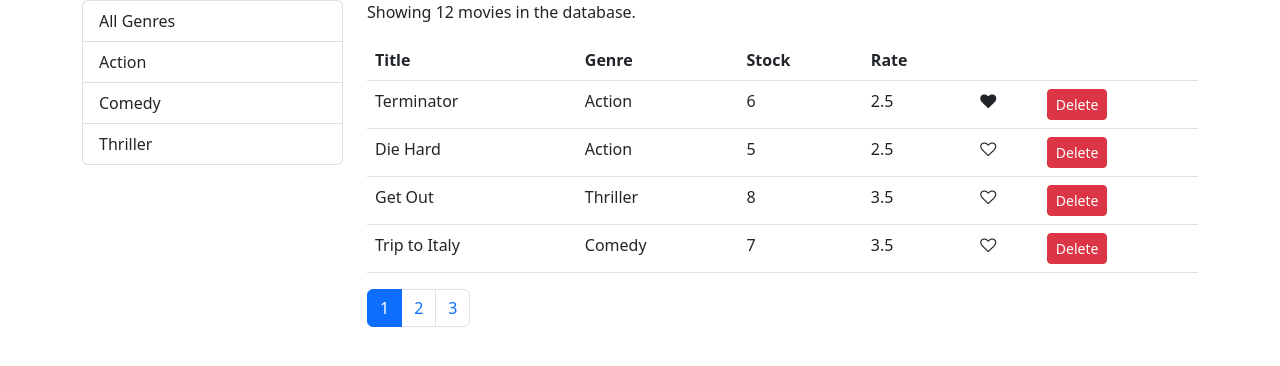
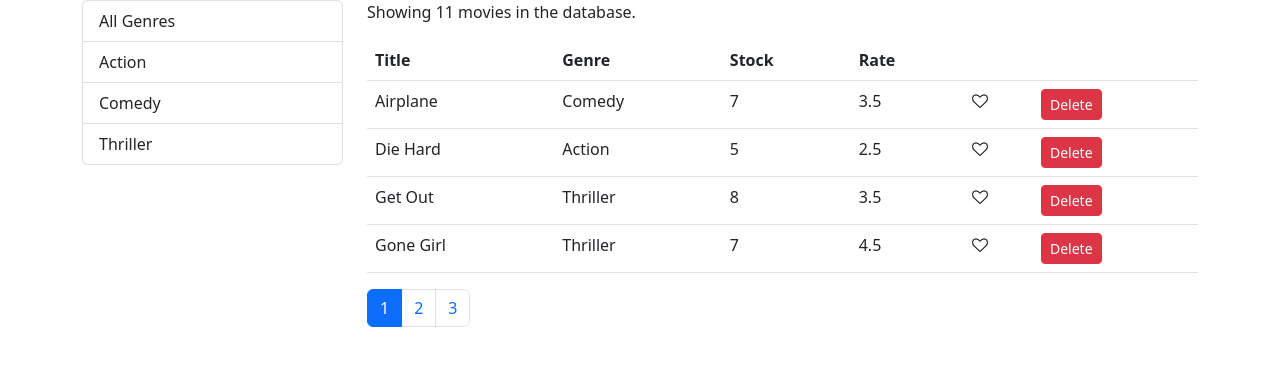
Before and after one commit to mukeshkr123/Vidly, a React (Create React App) app: page / in a window 1280 px wide. Shown: the top 366 px of the page. Built offline with nearby package versions, Linux system fonts and the light colour scheme.

Commit message:
sorting asendinf and desindeng by tittle

```diff
--- /dev/null
+++ b/src/components/MovieTable.jsx
@@ -0,0 +1,44 @@
+import React from "react";
+import Like from "./common/Like";
+
+const MovieTable = (props) => {
+  const { movies, onDelete, onLike, onSort } = props;
+
+  return (
+    <table className="table">
+      <thead>
+        <tr>
+          <th onClick={() => onSort("title")}>Title</th>
+          <th onClick={() => onSort("genre.name")}>Genre</th>
+          <th onClick={() => onSort("numberInStock")}>Stock</th>
+          <th onClick={() => onSort("dailyRentalRate")}>Rate</th>
+          <th />
+          <th />
+        </tr>
+      </thead>
+      <tbody>
+        {movies.map((movie) => (
+          <tr key={movie._id}>
+            <td>{movie.title}</td>
+            <td>{movie.genre.name}</td>
+            <td>{movie.numberInStock}</td>
+            <td>{movie.dailyRentalRate}</td>
+            <td>
+              <Like liked={movie.liked} onClick={() => onLike(movie)} />
+            </td>
+            <td>
+              <button
+                onClick={() => onDelete(movie)}
+                className="btn btn-danger btn-sm"
+              >
+                Delete
+              </button>
+            </td>
+          </tr>
+        ))}
+      </tbody>
+    </table>
+  );
+};
+
+export default MovieTable;
--- a/src/components/Movies.jsx
+++ b/src/components/Movies.jsx
@@ -1,21 +1,24 @@
 import React, { Component } from "react";
-import Like from "./common/Like";
 import { getMovies } from "../services/fakeMovieService";
 import Pagination from "./common/Pagination";
 import { Paginate } from "../utils/Paginate";
 import ListGroup from "./common/ListGroup";
 import { getGenres } from "../services/fakeGenreService";
+import MovieTable from "./MovieTable";
+import _ from "lodash";
 
 class Movies extends Component {
   state = {
     movies: [],
     pageSize: 4,
+
     currentPage: 1,
     genres: [],
+    sortColumn: { path: "title", order: "asc" },
   };
 
   componentDidMount() {
-    const genres = [{ name: "All Genres" }, ...getGenres()];
+    const genres = [{ _id: "", name: "All Genres" }, ...getGenres()];
     this.setState({ movies: getMovies(), genres });
   }
 
@@ -40,12 +43,24 @@
     this.setState({ selectedGenre: genre, currentPage: 1 });
   };
 
+  handleSort = (path) => {
+    const sortColumn = { ...this.state.sortColumn };
+    if (sortColumn.path === path)
+      sortColumn.order = sortColumn.order === "asc" ? "desc" : "asc";
+    else {
+      sortColumn.path = path;
+      sortColumn.order = "asc";
+    }
+    this.setState({ sortColumn });
+  };
+
   render() {
     const { length: count } = this.state.movies;
     const {
       pageSize,
       currentPage,
       selectedGenre,
+      sortColumn,
       movies: allmovies,
     } = this.state;
 
@@ -56,7 +71,9 @@
         ? allmovies.filter((m) => m.genre._id === selectedGenre._id)
         : allmovies;
 
-    const movies = Paginate(filtered, currentPage, pageSize);
+    const sorted = _.orderBy(filtered, [sortColumn.path], [sortColumn.order]);
+
+    const movies = Paginate(sorted, currentPage, pageSize);
 
     return (
       <div className="row">
@@ -69,42 +86,12 @@
         </div>
         <div className="col">
           <p>Showing {filtered.length} movies in the database.</p>
-          <table className="table">
-            <thead>
-              <tr>
-                <th>Title</th>
-                <th>Genre</th>
-                <th>Stock</th>
-                <th>Rate</th>
-                <th />
-                <th />
-              </tr>
-            </thead>
-            <tbody>
-              {movies.map((movie) => (
-                <tr key={movie._id}>
-                  <td>{movie.title}</td>
-                  <td>{movie.genre.name}</td>
-                  <td>{movie.numberInStock}</td>
-                  <td>{movie.dailyRentalRate}</td>
-                  <td>
-                    <Like
-                      liked={movie.liked}
-                      onClick={() => this.handleLike(movie)}
-                    />
-                  </td>
-                  <td>
-                    <button
-                      onClick={() => this.handleDelete(movie)}
-                      className="btn btn-danger btn-sm"
-                    >
-                      Delete
-                    </button>
-                  </td>
-                </tr>
-              ))}
-            </tbody>
-          </table>
+          <MovieTable
+            movies={movies}
+            onDelete={this.handleDelete}
+            onLike={this.handleLike}
+            onSort={this.handleSort}
+          />
           <Pagination
             itemsCount={filtered.length}
             pageSize={pageSize}
--- a/src/services/fakeMovieService.js
+++ b/src/services/fakeMovieService.js
@@ -80,13 +80,6 @@
     numberInStock: 4,
     dailyRentalRate: 3.5,
   },
-  {
-    _id: "5b2ee3e1ca3eeb7f6fbcc333d47181f",
-    title: "The Accidental War",
-    genre: { _id: "5b21ca3eeb73323f6fbccd471820", name: "Thriller" },
-    numberInStock: 4,
-    dailyRentalRate: 3.5,
-  },
 ];
 
 export function getMovies() {
```
